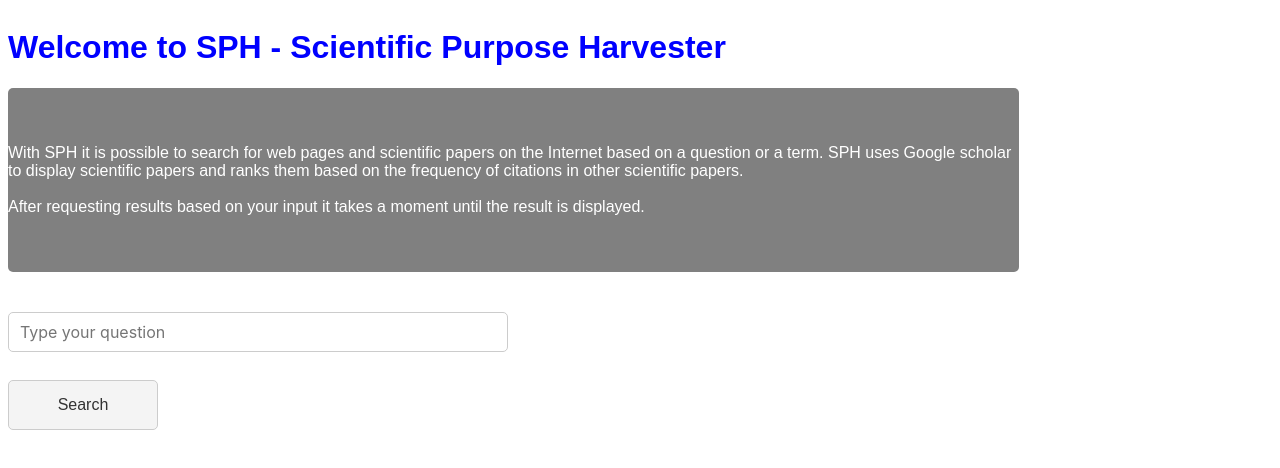
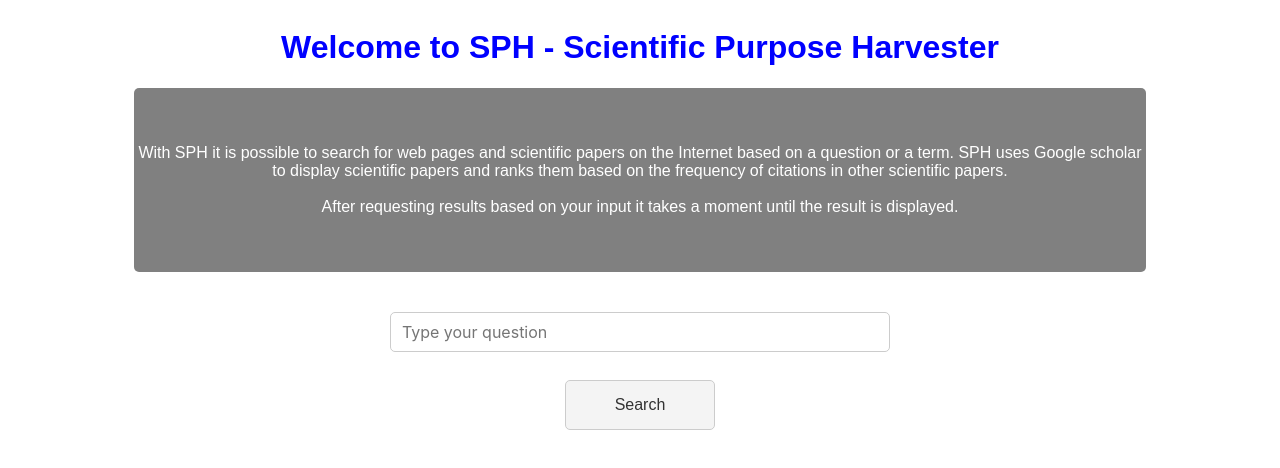
Before and after one commit to SimonScapan/scientific-purpose-harvester, a Svelte app in the folder svelete_harvester/: page / in a window 1280 px wide. Shown: the top 468 px of the page. Built offline with nearby package versions, Linux system fonts and the light colour scheme.

Commit message:
added centering styling in svelete

```diff
--- a/svelete_harvester/src/App.svelte
+++ b/svelete_harvester/src/App.svelte
@@ -3,8 +3,8 @@
 import { scholar, foodpath } from './functions.js';
 </script>
 
-<main>
-<div style="width: 80%; display: inline-block;">
+<main style="text-align: center;">
+<div style="width: 80%; display: inline-block; text-align: center;">
 	<h1 style="font-family: Arial; color: blue;">Welcome to SPH - Scientific Purpose Harvester</h1>
 	<div style="background-color: grey; border-radius: 5px;">
 		<br><br>
```
Also changed, not shown: svelete_harvester/public/build/bundle.js, 1 other file (tests, documents, lock files or other folders).
